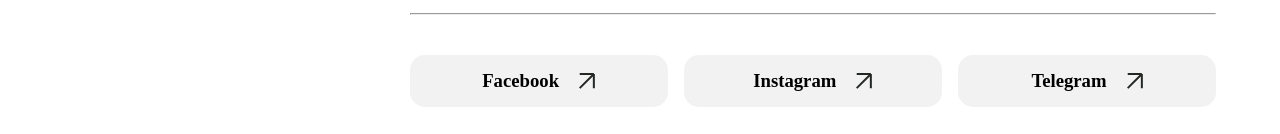
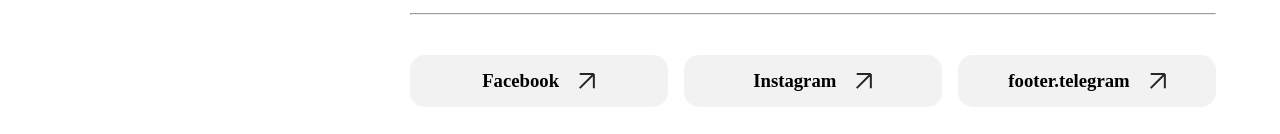
Before and after one commit to elbek1307/uzb-figma-react, a React (Vite) app: page / in a window 1280 px wide. Shown: the part 4185-4319 px from the top of the page. Built offline with nearby package versions, Linux system fonts and the light colour scheme.

Commit message:
footer bitdi

```diff
--- a/public/Locals/uz.json
+++ b/public/Locals/uz.json
@@ -59,5 +59,12 @@
     "inp_check": " Maxfiylik siyosati",
     "title": "Bizga ko'p yillardan beri \n kompaniyamizga ishonch \n bildirganlar talaygina",
     "button": "Yozilish"
+  },
+
+  "footer": {
+    "map": "Toshkent shahri Yashnabod tumani Mo’ljal Sergeli-4 bekat",
+    "facebook": "Facebook",
+    "instagram": "Instagram",
+    "Telegram": "Telegram"
   }
 }
--- a/src/components/footer/fut.jsx
+++ b/src/components/footer/fut.jsx
@@ -5,8 +5,10 @@ import up from "./up.svg"
 import logo from "./nlogo.svg"
 import { LuMapPin } from "react-icons/lu"
 import { BsTelephone } from "react-icons/bs"
+import { useTranslation } from 'react-i18next'
 
 export const Fut = () => {
+    const {t, i18n} = useTranslation()
   return (
     <>
       <footer>
@@ -17,7 +19,7 @@ export const Fut = () => {
             <div className="fut_content">
                 <div className="fut_box">
                     <LuMapPin  className='fut_icon'/>
-                    <a className="fut_box_link" href="#">Toshkent shahri Yashnabod tumani Mo’ljal Sergeli-4 bekat</a>
+                    <a className="fut_box_link" href="#">{t("footer.map")}</a>
                     <img src={up} alt="" />
                 </div>
 
@@ -32,15 +34,15 @@ export const Fut = () => {
 
                 <div className="fut_wrap">
                     <div className="fut_wrap_btn">
-                        <h3>Facebook</h3>
+                        <h3>{t("footer.facebook")}</h3>
                         <img src={up} alt="" />
                     </div>
                     <div className="fut_wrap_btn">
-                        <h3>Instagram</h3>
+                        <h3>{t("footer.instagram")}</h3>
                         <img src={up} alt="" />
                     </div>
                     <div className="fut_wrap_btn">
-                        <h3>Telegram</h3>
+                        <h3>{t("footer.telegram")}</h3>
                         <img src={up} alt="" />
                     </div>
                 </div>
```
